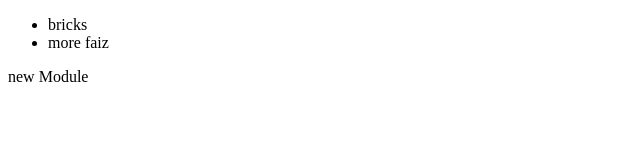
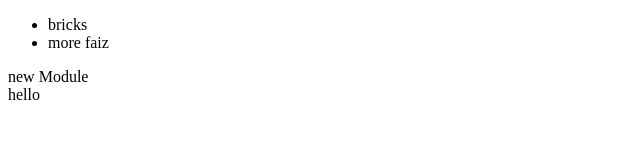
Before and after one commit to thefaizz/NWVL-Website, a plain HTML site: page index.html in a window 1280 px wide. Shown: the full height of the page, 0-640 px from the left. Drawn offline with Linux system fonts and the light colour scheme.

Commit message:
feature 1

```diff
--- a/index.html
+++ b/index.html
@@ -13,6 +13,9 @@
 	<module-one>
 	<div>new Module</div>
 	</module-one>
+	<module-three>
+	<div> hello </div>
+	</module-three>
 </div>
 </body>
 </html>
```
